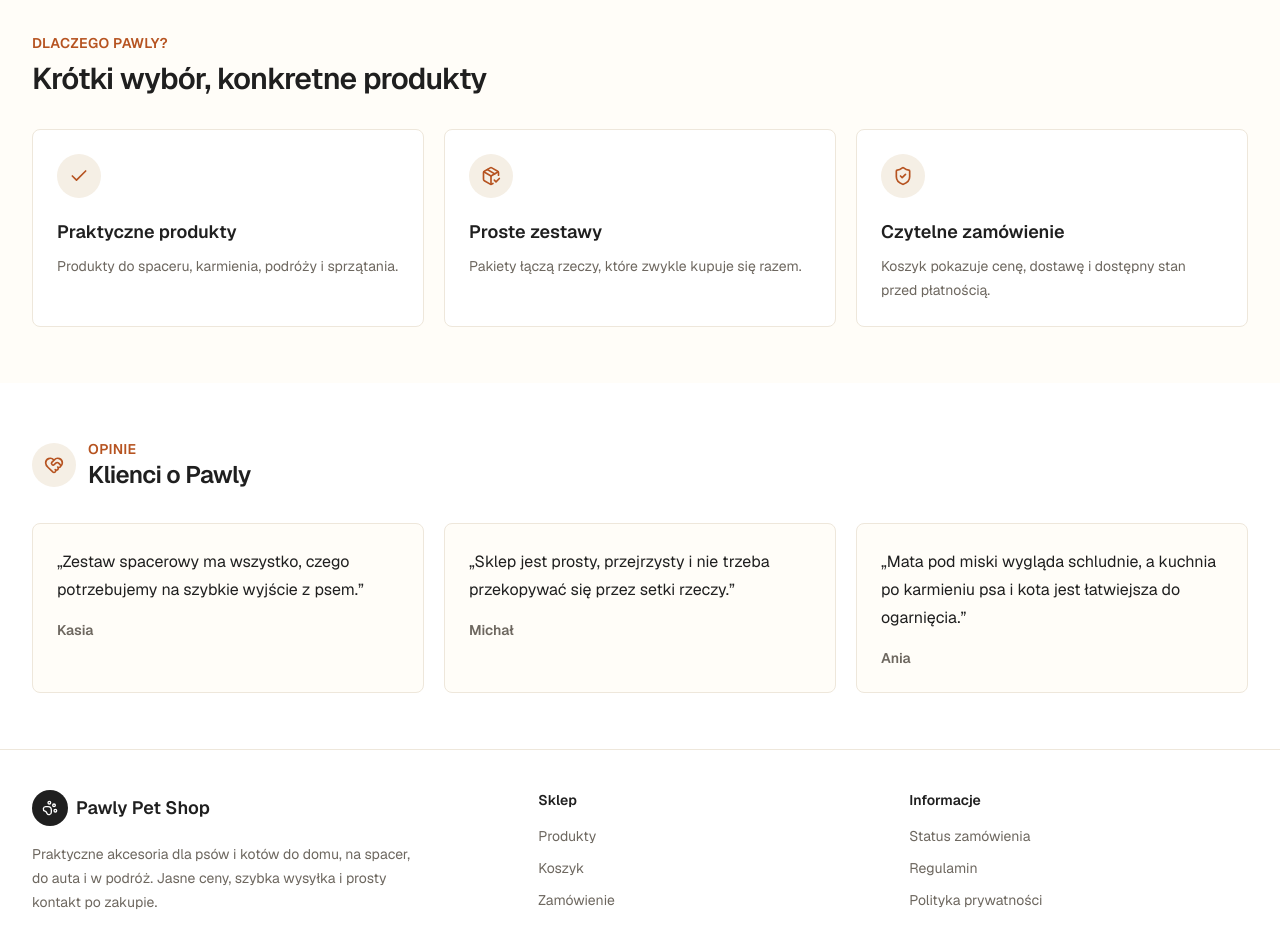
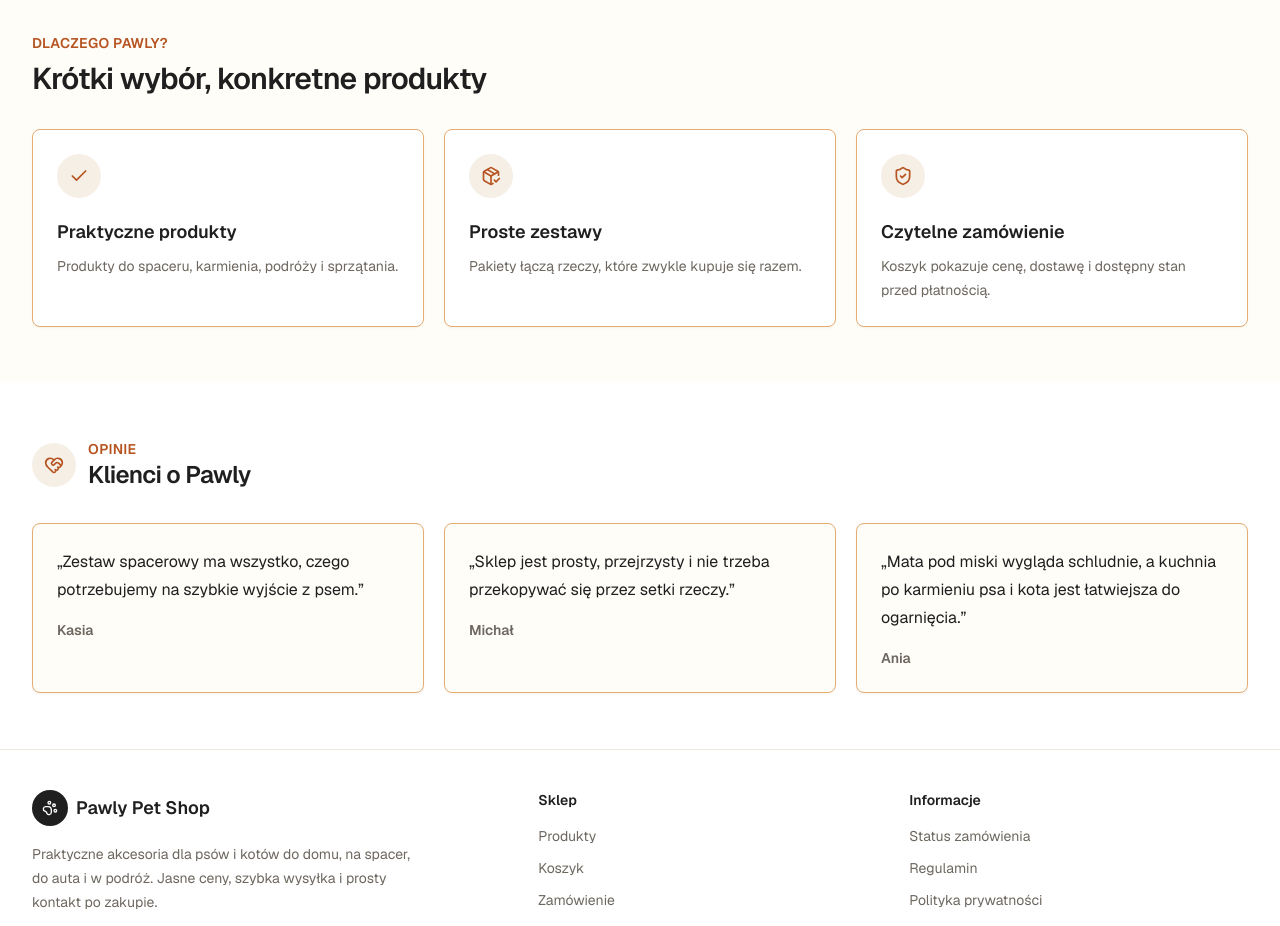
Before and after one commit to milek2k03/Sklep-Dla-Zwierzat, a Next.js app: page / in a window 1280 px wide. Shown: the part 1980-2906 px from the top of the page. Built offline with nearby package versions, Linux system fonts and the light colour scheme; no server answers; the database is empty.

Commit message:
Highlight homepage benefit and review cards

```diff
--- a/src/app/page.tsx
+++ b/src/app/page.tsx
@@ -79,7 +79,7 @@ export default async function Home() {
             return (
               <div
                 key={item.title}
-                className="rounded-lg border border-[#eee7db] bg-white p-6"
+                className="rounded-lg border border-[#e3ad72] bg-white p-6 shadow-sm shadow-[#b65320]/5"
               >
                 <span className="flex h-11 w-11 items-center justify-center rounded-full bg-[#f5efe5] text-[#b65320]">
                   <Icon className="h-5 w-5" aria-hidden="true" />
@@ -132,7 +132,7 @@ export default async function Home() {
             ].map((opinion) => (
               <figure
                 key={opinion.author}
-                className="rounded-lg border border-[#eee7db] bg-[#fffdf8] p-6"
+                className="rounded-lg border border-[#e3ad72] bg-[#fffdf8] p-6 shadow-sm shadow-[#b65320]/5"
               >
                 <blockquote className="text-base leading-7 text-[#1f1f1f]">
                   „{opinion.quote}”
```
